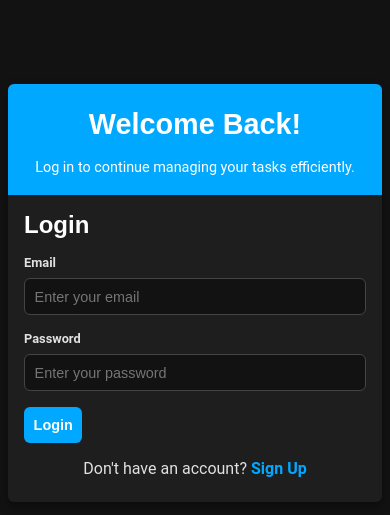
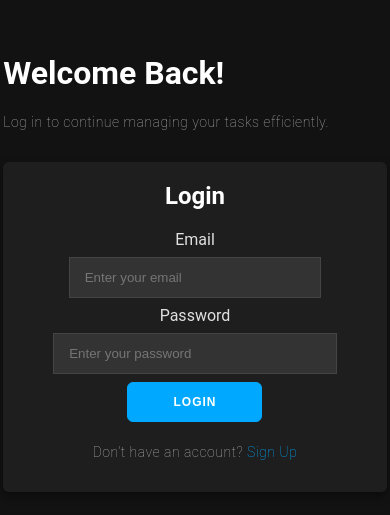
Before and after one commit to kichuu/B41_WEB_003_Web_Wizards, a plain HTML site: page pages/login.html in a window 390 px wide. Shown: the part 129-644 px from the top of the page. Drawn offline with Linux system fonts and the light colour scheme.

Commit message:
fix: update login styles with new layout, improved typography, and enhanced responsiveness

```diff
--- a/assets/styles/login.css
+++ b/assets/styles/login.css
@@ -1,164 +1,258 @@
-/* login.css */
+@import url('https://fonts.googleapis.com/css?family=Montserrat:400,800');
+
 * {
-  margin: 0;
-  padding: 0;
   box-sizing: border-box;
 }
 
 body {
-  margin: 0;
-  font-family: var(--font-primary);
-  background-color: var(--background-main);
-  color: var(--text-primary);
+  background: #121212;
   display: flex;
   justify-content: center;
   align-items: center;
-  min-height: 100vh;
-  padding: var(--spacing-medium);
+  flex-direction: column;
+  font-family: 'Roboto', sans-serif;
+  height: 100vh;
+  margin: -20px 0 50px;
+  color: #e0e0e0;
 }
 
-.login-container {
-  display: flex;
-  width: 90%;
-  max-width: 1000px;
-  background-color: var(--background-secondary);
-  border-radius: var(--border-radius);
-  box-shadow: var(--shadow-medium);
-  overflow: hidden;
-  flex-direction: row;
+h1 {
+  font-weight: bold;
+  margin: 0;
+  color: #ffffff;
 }
 
-/* Left Section */
-.login-left {
-  flex: 1;
-  background-color: var(--primary-color);
-  color: var(--text-heading);
-  display: flex;
-  flex-direction: column;
-  justify-content: center;
-  align-items: center;
-  padding: var(--spacing-large);
+h2 {
   text-align: center;
+  color: #ffffff;
 }
 
-.login-left h1 {
-  font-family: var(--font-secondary);
-  font-size: clamp(1.8rem, 4vw, 2.5rem);
-  margin-bottom: var(--spacing-medium);
+p {
+  font-size: 14px;
+  font-weight: 100;
+  line-height: 20px;
+  letter-spacing: 0.5px;
+  margin: 20px 0 30px;
+  color: #b0b0b0;
 }
 
-.login-left p {
-  font-size: clamp(0.9rem, 2vw, 1.1rem);
-  line-height: 1.5;
+span {
+  font-size: 12px;
 }
 
-/* Right Section */
-.login-right {
-  flex: 1;
-  display: flex;
-  flex-direction: column;
-  justify-content: center;
-  padding: var(--spacing-large);
+a {
+  color: #00a9ff;
+  font-size: 14px;
+  text-decoration: none;
+  margin: 15px 0;
 }
 
-.login-form h2 {
-  font-family: var(--font-secondary);
-  color: var(--text-heading);
-  font-size: clamp(1.5rem, 3vw, 2rem);
-  margin-bottom: var(--spacing-medium);
+button {
+  border-radius: 6px;
+  border: 1px solid #00a9ff;
+  background-color: #00a9ff;
+  color: #ffffff;
+  font-size: 12px;
+  font-weight: bold;
+  padding: 12px 45px;
+  letter-spacing: 1px;
+  text-transform: uppercase;
+  transition: transform 80ms ease-in;
 }
 
-.input-group {
-  display: flex;
-  flex-direction: column;
-  margin-bottom: var(--spacing-medium);
+button:active {
+  transform: scale(0.95);
 }
 
-.input-group label {
-  margin-bottom: var(--spacing-small);
-  font-weight: 600;
-  font-size: clamp(0.8rem, 1.5vw, 0.9rem);
+button:focus {
+  outline: none;
 }
 
-.input-group input {
-  padding: var(--spacing-small);
-  border: 1px solid var(--input-border);
-  border-radius: var(--border-radius);
-  font-size: clamp(0.9rem, 1.5vw, 1rem);
-  background-color: var(--background-main);
-  color: var(--text-primary);
-  transition: border 0.3s ease;
+button.ghost {
+  background-color: transparent;
+  border-color: #ffffff;
 }
 
-.input-group input:focus {
-  outline: none;
-  border-color: var(--primary-color);
+form {
+  background-color: #1e1e1e;
+  display: flex;
+  align-items: center;
+  justify-content: center;
+  flex-direction: column;
+  padding: 0 50px;
+  height: 100%;
+  text-align: center;
+  border-radius: 6px;
+  box-shadow: 0 4px 10px rgba(0, 0, 0, 0.4);
 }
 
-.login-btn {
-  background-color: var(--primary-color);
-  color: var(--text-heading);
-  padding: var(--spacing-medium);
-  border: none;
-  border-radius: var(--border-radius);
-  font-size: clamp(0.9rem, 1.5vw, 1rem);
-  font-weight: bold;
-  cursor: pointer;
-  transition: background-color 0.3s ease, transform 0.2s ease;
+input {
+  background-color: #333333;
+  border: 1px solid #444444;
+  padding: 12px 15px;
+  margin: 8px 0;
+  width: 100%;
+  color: #e0e0e0;
 }
 
-.login-btn:hover {
-  background-color: var(--primary-hover);
-  transform: translateY(-3px);
+input:focus {
+  border-color: #00a9ff;
 }
 
-.signup-link {
-  margin-top: var(--spacing-medium);
-  text-align: center;
+.container {
+  background-color: #1e1e1e;
+  border-radius: 10px;
+  box-shadow: 0 4px 10px rgba(0, 0, 0, 0.4);
+  position: relative;
+  overflow: hidden;
+  width: 768px;
+  max-width: 100%;
+  min-height: 480px;
 }
 
-.signup-link a {
-  color: var(--primary-color);
-  text-decoration: none;
-  font-weight: 600;
+.form-container {
+  position: absolute;
+  top: 0;
+  height: 100%;
+  transition: all 0.6s ease-in-out;
 }
 
-.signup-link a:hover {
-  color: var(--primary-hover);
-  text-decoration: underline;
+.sign-in-container {
+  left: 0;
+  width: 50%;
+  z-index: 2;
 }
 
-@media screen and (max-width: 768px) {
-  .login-container {
-    flex-direction: column;
-    width: 95%;
+.container.right-panel-active .sign-in-container {
+  transform: translateX(100%);
 }
 
-  .login-left,
-  .login-right {
-    padding: var(--spacing-medium);
+.sign-up-container {
+  left: 0;
+  width: 50%;
+  opacity: 0;
+  z-index: 1;
 }
 
-  .login-left {
-    padding-top: var(--spacing-large);
+.container.right-panel-active .sign-up-container {
+  transform: translateX(100%);
+  opacity: 1;
+  z-index: 5;
+  animation: show 0.6s;
 }
 
-  .login-right {
-    padding-bottom: var(--spacing-large);
+@keyframes show {
+  0%, 49.99% {
+    opacity: 0;
+    z-index: 1;
+  }
+  50%, 100% {
+    opacity: 1;
+    z-index: 5;
   }
 }
 
-@media screen and (max-width: 480px) {
-  body {
-    padding: var(--spacing-small);
+.overlay-container {
+  position: absolute;
+  top: 0;
+  left: 50%;
+  width: 50%;
+  height: 100%;
+  overflow: hidden;
+  transition: transform 0.6s ease-in-out;
+  z-index: 100;
 }
 
-  .login-container {
-    width: 100%;
+.container.right-panel-active .overlay-container {
+  transform: translateX(-100%);
 }
 
-  .input-group input,
-  .login-btn {
-    padding: calc(var(--spacing-small) * 1.2);
+.overlay {
+  background: linear-gradient(to right, #00a9ff, #004e92);
+  background-repeat: no-repeat;
+  background-size: cover;
+  background-position: 0 0;
+  color: #ffffff;
+  position: relative;
+  left: -100%;
+  height: 100%;
+  width: 200%;
+  transform: translateX(0);
+  transition: transform 0.6s ease-in-out;
 }
+
+.container.right-panel-active .overlay {
+  transform: translateX(50%);
 }
+
+.overlay-panel {
+  position: absolute;
+  display: flex;
+  align-items: center;
+  justify-content: center;
+  flex-direction: column;
+  padding: 0 40px;
+  text-align: center;
+  top: 0;
+  height: 100%;
+  width: 50%;
+  transform: translateX(0);
+  transition: transform 0.6s ease-in-out;
+}
+
+.overlay-left {
+  transform: translateX(-20%);
+}
+
+.container.right-panel-active .overlay-left {
+  transform: translateX(0);
+}
+
+.overlay-right {
+  right: 0;
+  transform: translateX(0);
+}
+
+.container.right-panel-active .overlay-right {
+  transform: translateX(20%);
+}
+
+.social-container {
+  margin: 20px 0;
+}
+
+.social-container a {
+  border: 1px solid #DDDDDD;
+  border-radius: 50%;
+  display: inline-flex;
+  justify-content: center;
+  align-items: center;
+  margin: 0 5px;
+  height: 40px;
+  width: 40px;
+}
+
+footer {
+  background-color: #1e1e1e;
+  color: #b0b0b0;
+  font-size: 14px;
+  bottom: 0;
+  position: fixed;
+  left: 0;
+  right: 0;
+  text-align: center;
+  z-index: 999;
+}
+
+footer p {
+  margin: 10px 0;
+}
+
+footer i {
+  color: red;
+}
+
+footer a {
+  color: #3c97bf;
+  text-decoration: none;
+}
```
Lines whose indentation alone changed are shown as unchanged.
